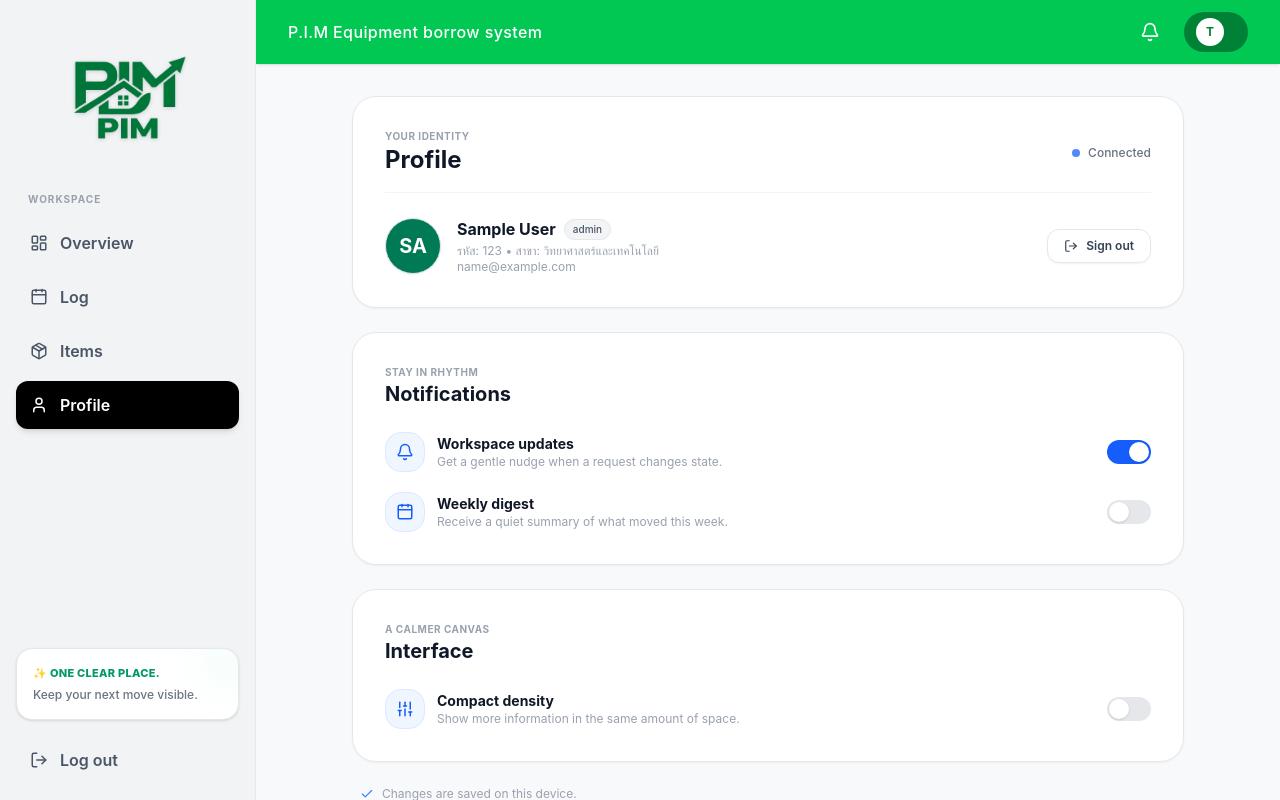
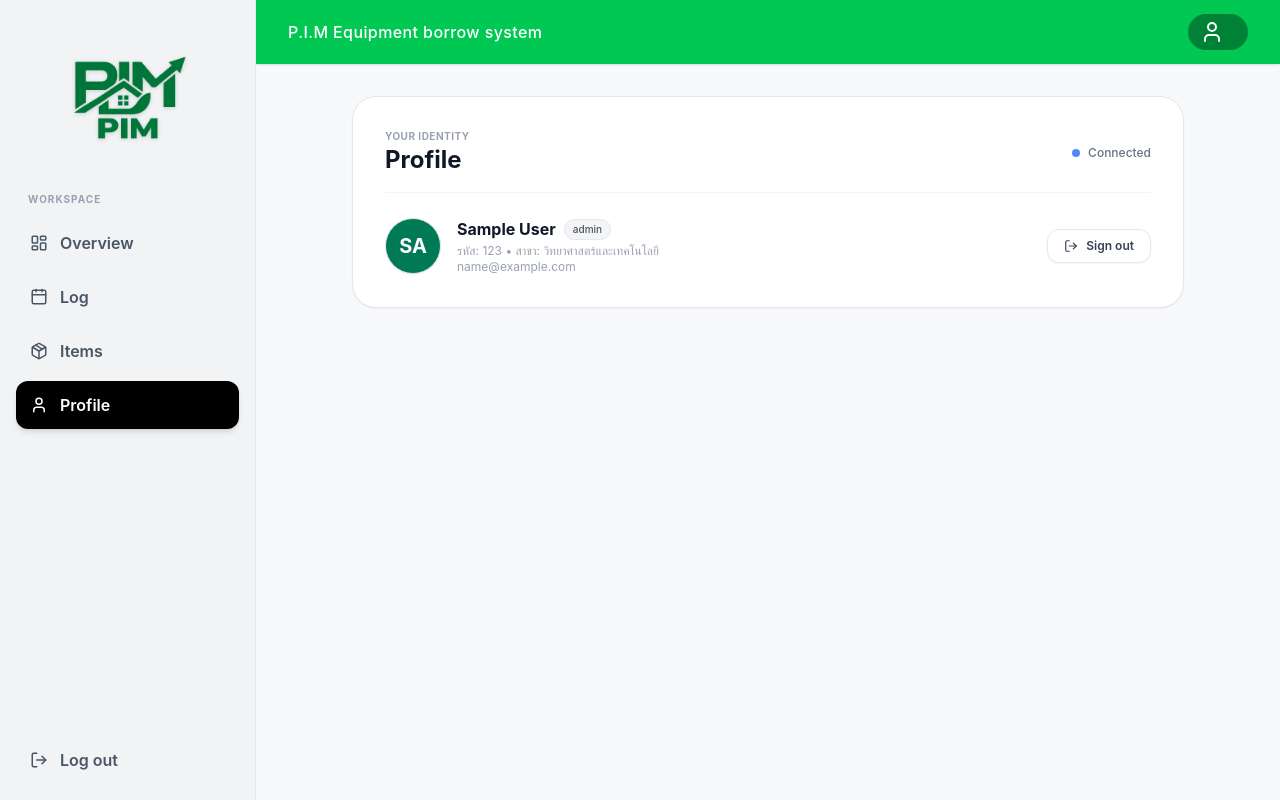
Before and after one commit to CasonAnim/POak, a React (Vite) app in the folder app/: page /me in a window 1280 px wide. Built offline with nearby package versions, Linux system fonts and the light colour scheme; no server answers; sample sign-in values are in the browser's storage.

Commit message:
Finishing

```diff
--- a/app/src/components/Navbar.jsx
+++ b/app/src/components/Navbar.jsx
@@ -1,5 +1,5 @@
 
-import { Bell } from 'lucide-react';
+import { Bell ,User } from 'lucide-react';
 import { useEffect , useState} from 'react';
 import API from '../axios'
 
@@ -29,9 +29,9 @@ export default function Navbar() {
     <header className="h-16 bg-[#00C853] text-white flex items-center justify-between px-8 shadow-sm">
       <div className="font-medium tracking-wide">P.I.M Equipment borrow system</div>
       <div className="flex items-center gap-4">
-        <button className="p-2 hover:bg-green-600 rounded-full transition"><Bell size={20} /></button>
+
         <div className="flex items-center gap-3 bg-green-700 px-3 py-1.5 rounded-full">
-          <div className="w-7 h-7 bg-white text-green-700 font-bold rounded-full flex items-center justify-center text-xs">T</div>
+          <User />
           <div className="text-xs">
             <p className="font-bold">{name}</p>
             <p className="text-[10px] text-green-200">{usrId}</p>
--- a/app/src/components/Sidebar.jsx
+++ b/app/src/components/Sidebar.jsx
@@ -65,14 +65,7 @@ export default function Sidebar() {
       </div>
 
       <div className="space-y-4">
-        <div className="bg-white p-4 rounded-2xl border border-gray-200 shadow-sm relative overflow-hidden">
-          {/* เพิ่มลูกเล่นกราฟิกมุมกล่องเล็กน้อย */}
-          <div className="absolute -right-4 -top-4 w-12 h-12 bg-emerald-50 rounded-full blur-xl"></div>
-          <div className="flex items-center gap-1.5 text-[11px] font-extrabold text-emerald-600 mb-1.5 uppercase tracking-wide">
-            ✨ One clear place.
-          </div>
-          <p className="text-xs text-gray-500 font-medium">Keep your next move visible.</p>
-        </div>
+
 
         <NavLink
           to="/login"
--- a/app/src/pages/Profile.jsx
+++ b/app/src/pages/Profile.jsx
@@ -98,112 +98,10 @@ export default function Profile() {
             <span>Sign out</span>
           </button>
         </div>
-      </div>
-
-      {/* 2. ส่วน Notifications Card */}
-      <div className="bg-white border border-gray-200 rounded-3xl p-6 sm:p-8 shadow-xs space-y-6">
-        <div>
-          <p className="text-[10px] font-bold uppercase tracking-wider text-gray-400">
-            STAY IN RHYTHM
-          </p>
-          <h2 className="text-xl font-bold text-gray-900">Notifications</h2>
+        </div>
         </div>
 
-        <div className="space-y-5">
-          {/* Workspace updates */}
-          <div className="flex items-center justify-between">
-            <div className="flex items-center gap-3">
-              <div className="w-10 h-10 rounded-2xl bg-blue-50 border border-blue-100 flex items-center justify-center text-blue-600">
-                <Bell size={18} />
-              </div>
-              <div>
-                <p className="text-sm font-bold text-gray-900">Workspace updates</p>
-                <p className="text-xs text-gray-400">Get a gentle nudge when a request changes state.</p>
-              </div>
-            </div>
-            <button
-              type="button"
-              onClick={() => handleToggle('workspaceUpdates')}
-              className={`relative inline-flex h-6 w-11 shrink-0 cursor-pointer rounded-full border-2 border-transparent transition-colors duration-200 ease-in-out focus:outline-hidden ${
-                settings.workspaceUpdates ? 'bg-blue-600' : 'bg-gray-200'
-              }`}
-            >
-              <span
-                className={`pointer-events-none inline-block h-5 w-5 transform rounded-full bg-white shadow-sm ring-0 transition duration-200 ease-in-out ${
-                  settings.workspaceUpdates ? 'translate-x-5' : 'translate-x-0'
-                }`}
-              />
-            </button>
-          </div>
 
-          {/* Weekly digest */}
-          <div className="flex items-center justify-between">
-            <div className="flex items-center gap-3">
-              <div className="w-10 h-10 rounded-2xl bg-blue-50 border border-blue-100 flex items-center justify-center text-blue-600">
-                <Calendar size={18} />
-              </div>
-              <div>
-                <p className="text-sm font-bold text-gray-900">Weekly digest</p>
-                <p className="text-xs text-gray-400">Receive a quiet summary of what moved this week.</p>
-              </div>
-            </div>
-            <button
-              type="button"
-              onClick={() => handleToggle('weeklyDigest')}
-              className={`relative inline-flex h-6 w-11 shrink-0 cursor-pointer rounded-full border-2 border-transparent transition-colors duration-200 ease-in-out focus:outline-hidden ${
-                settings.weeklyDigest ? 'bg-blue-600' : 'bg-gray-200'
-              }`}
-            >
-              <span
-                className={`pointer-events-none inline-block h-5 w-5 transform rounded-full bg-white shadow-sm ring-0 transition duration-200 ease-in-out ${
-                  settings.weeklyDigest ? 'translate-x-5' : 'translate-x-0'
-                }`}
-              />
-            </button>
-          </div>
-        </div>
-      </div>
 
-      {/* 3. ส่วน Interface Card */}
-      <div className="bg-white border border-gray-200 rounded-3xl p-6 sm:p-8 shadow-xs space-y-6">
-        <div>
-          <p className="text-[10px] font-bold uppercase tracking-wider text-gray-400">
-            A CALMER CANVAS
-          </p>
-          <h2 className="text-xl font-bold text-gray-900">Interface</h2>
-        </div>
-
-        <div className="flex items-center justify-between">
-          <div className="flex items-center gap-3">
-            <div className="w-10 h-10 rounded-2xl bg-blue-50 border border-blue-100 flex items-center justify-center text-blue-600">
-              <Sliders size={18} />
-            </div>
-            <div>
-              <p className="text-sm font-bold text-gray-900">Compact density</p>
-              <p className="text-xs text-gray-400">Show more information in the same amount of space.</p>
-            </div>
-          </div>
-          <button
-            type="button"
-            onClick={() => handleToggle('compactDensity')}
-            className={`relative inline-flex h-6 w-11 shrink-0 cursor-pointer rounded-full border-2 border-transparent transition-colors duration-200 ease-in-out focus:outline-hidden ${
-              settings.compactDensity ? 'bg-blue-600' : 'bg-gray-200'
-            }`}
-          >
-            <span
-              className={`pointer-events-none inline-block h-5 w-5 transform rounded-full bg-white shadow-sm ring-0 transition duration-200 ease-in-out ${
-                settings.compactDensity ? 'translate-x-5' : 'translate-x-0'
-              }`}
-            />
-          </button>
-        </div>
-      </div>
-
-      {/* บรรทัดล่างสุด: Changes saved */}
-      <div className="flex items-center gap-2 text-xs text-gray-400 px-2">
-        <Check size={14} className="text-blue-500" />
-        <span>Changes are saved on this device.</span>
-      </div>
-    </div>
   );
 }
```
